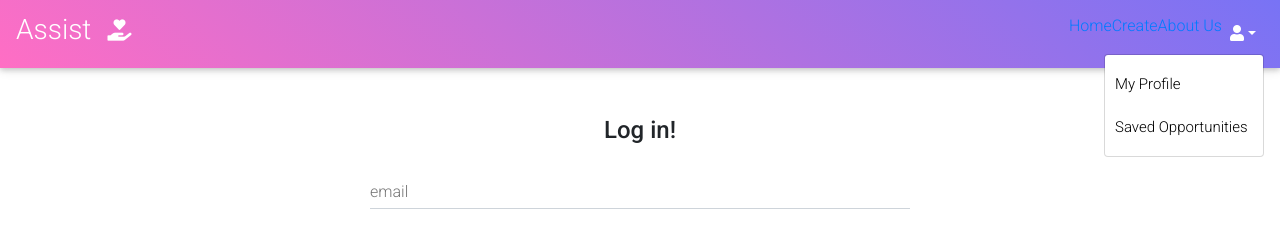
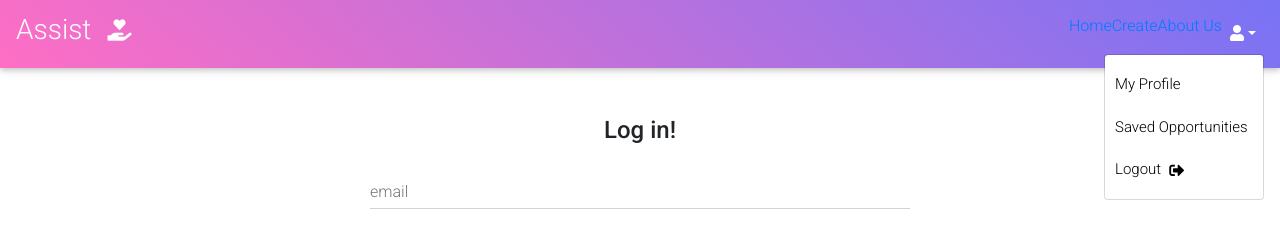
Before and after one commit to bridgetrshannon/Assist, a React (Create React App) app in the folder client/: page /login in a window 1280 px wide. Both pictures are taken after a click on the element 1242 px from the left and 33 px from the top of the page. Shown: the top 240 px of the page. Built offline with nearby package versions, Linux system fonts and the light colour scheme.

Commit message:
added logout button in dropdown - not functional yet. Created portion of readme

```diff
--- a/client/src/components/Navbar.js
+++ b/client/src/components/Navbar.js
@@ -11,7 +11,7 @@ import {
   MDBDropdownMenu,
   MDBDropdownItem,
   MDBIcon,
-  MDBNavLink
+  MDBNavLink,
 } from "mdbreact";
 import { BrowserRouter as Router } from "react-router-dom";
 
@@ -50,9 +50,18 @@ class Navbar extends Component {
                     <MDBIcon icon="user" />
                   </MDBDropdownToggle>
                   <MDBDropdownMenu right basic>
-                    <MDBDropdownItem href="/profile">My Profile</MDBDropdownItem>
+                    <MDBDropdownItem href="/profile">
+                      My Profile
+                    </MDBDropdownItem>
                     <MDBDropdownItem href="/saved">
                       Saved Opportunities
+                    </MDBDropdownItem>
+                    <MDBDropdownItem href="#!">
+                      Logout
+                      <MDBIcon
+                        icon="sign-out-alt"
+                        className="ml-2 align-middle"
+                      />
                     </MDBDropdownItem>
                   </MDBDropdownMenu>
                 </MDBDropdown>
```
Also changed, not shown: 2 other files (tests, documents, lock files or other folders).
